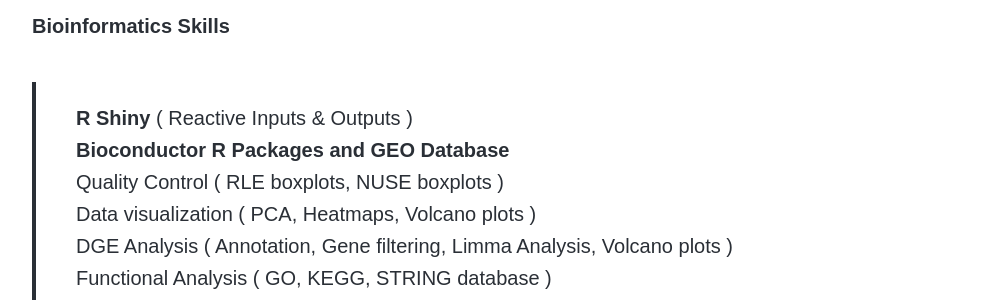
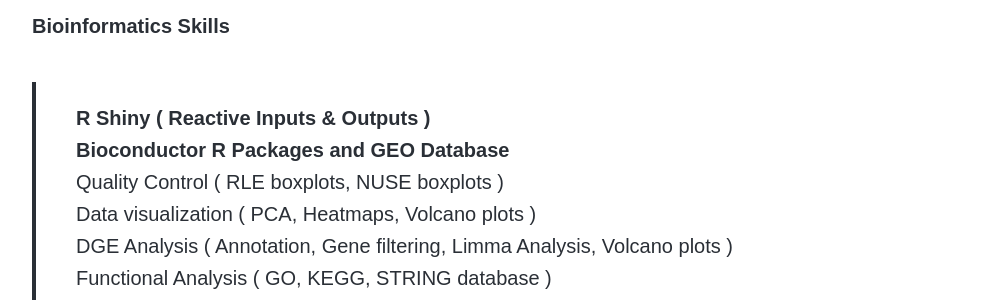
Before and after one commit to disha-22/disha-22.github.io, a Jekyll site: the page built from _projects/rshiny.md, in a window 1280 px wide and 900 px high, scrolled down 2018 px. Shown: the part 153-453 px from the top of the window, without its empty margins (138-1137 px from the left). Built offline with Jekyll 4.4.1, drawn with Linux system fonts in a browser that asks for light colours; nearby versions of some CDN libraries; some web fonts are replaced.

Commit message:
Update rshiny.md

```diff
--- a/_projects/rshiny.md
+++ b/_projects/rshiny.md
@@ -10,7 +10,7 @@
 
 <h4>An R Shiny educational app to guide users through a interactive transcriptomics pipeline</h4>
 
-"My most enjoyable moments were when tasks/the project in general began to function how I hoped. For example, after a two or so weeks of the project, working with Sam and Nikita for setting up the project's outline the initial chaos of the project began to settle as participants got a better understanding of our goal. Seeing things beginning to run smoothly was very rewarding as a project management lead. Similarly, when I got R Shiny code that I worked on for a while to work (e.g., my volcano plot), I felt overjoyed."
+<em>"My most enjoyable moments were when tasks/the project in general began to function how I hoped. For example, after a two or so weeks of the project, working with Sam and Nikita for setting up the project's outline the initial chaos of the project began to settle as participants got a better understanding of our goal. Seeing things beginning to run smoothly was very rewarding as a project management lead. Similarly, when I got R Shiny code that I worked on for a while to work (e.g., my volcano plot), I felt overjoyed."</em>
 
 <hr>
 
@@ -23,7 +23,7 @@
 > Project Management, Leadership, Onboarding Assistance, Feedback Collection, Teamwork, Technical Presentation,Self-Assessment, Time and Task Management, Troubleshooting
 
 <h6> Bioinformatics Skills </h6>
-> <b>R Shiny</b> ( Reactive Inputs & Outputs )
+> <b>R Shiny ( Reactive Inputs & Outputs )</b>
 <br> <b>Bioconductor R Packages and GEO Database</b> <br>Quality Control ( RLE boxplots, NUSE boxplots ) <br>Data visualization ( PCA, Heatmaps, Volcano plots )
 <br>DGE Analysis ( Annotation, Gene filtering, Limma Analysis, Volcano plots ) <br>Functional Analysis ( GO, KEGG, STRING database )
 
```
